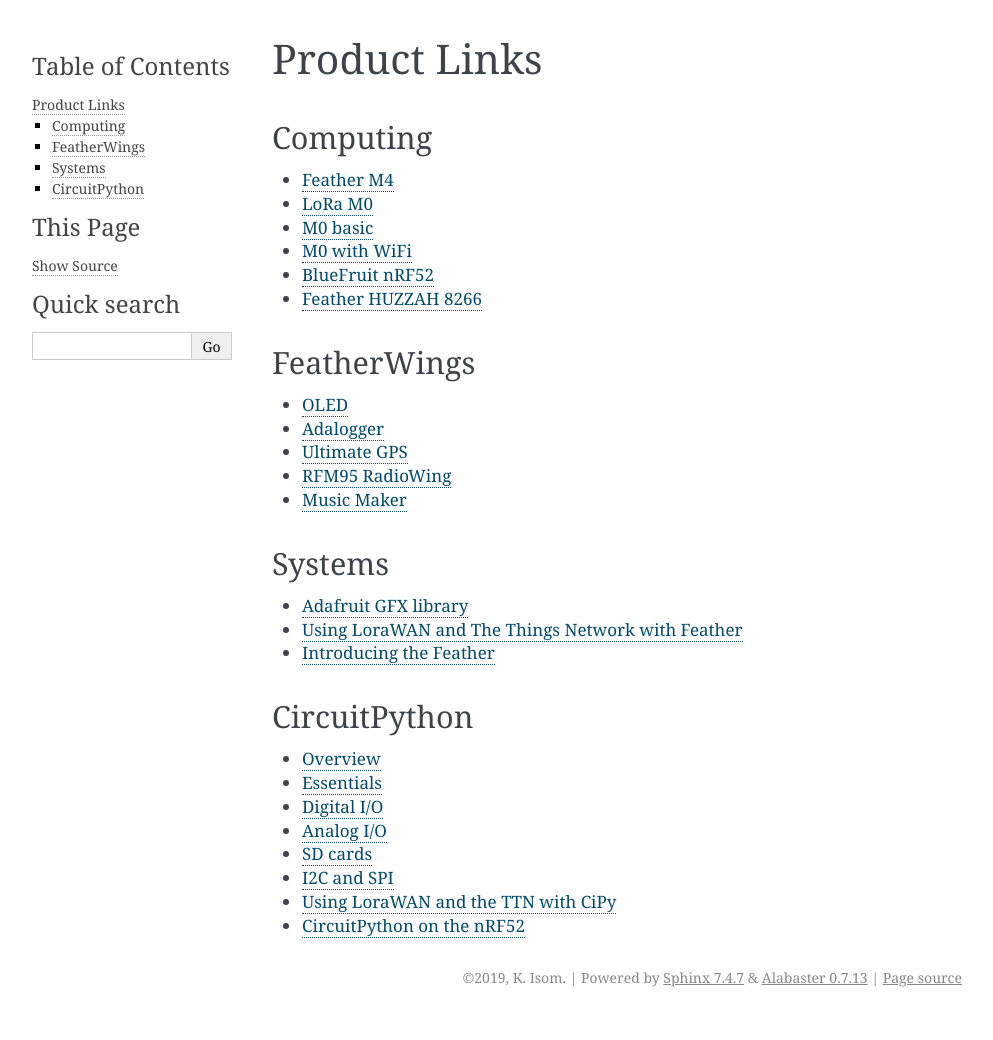
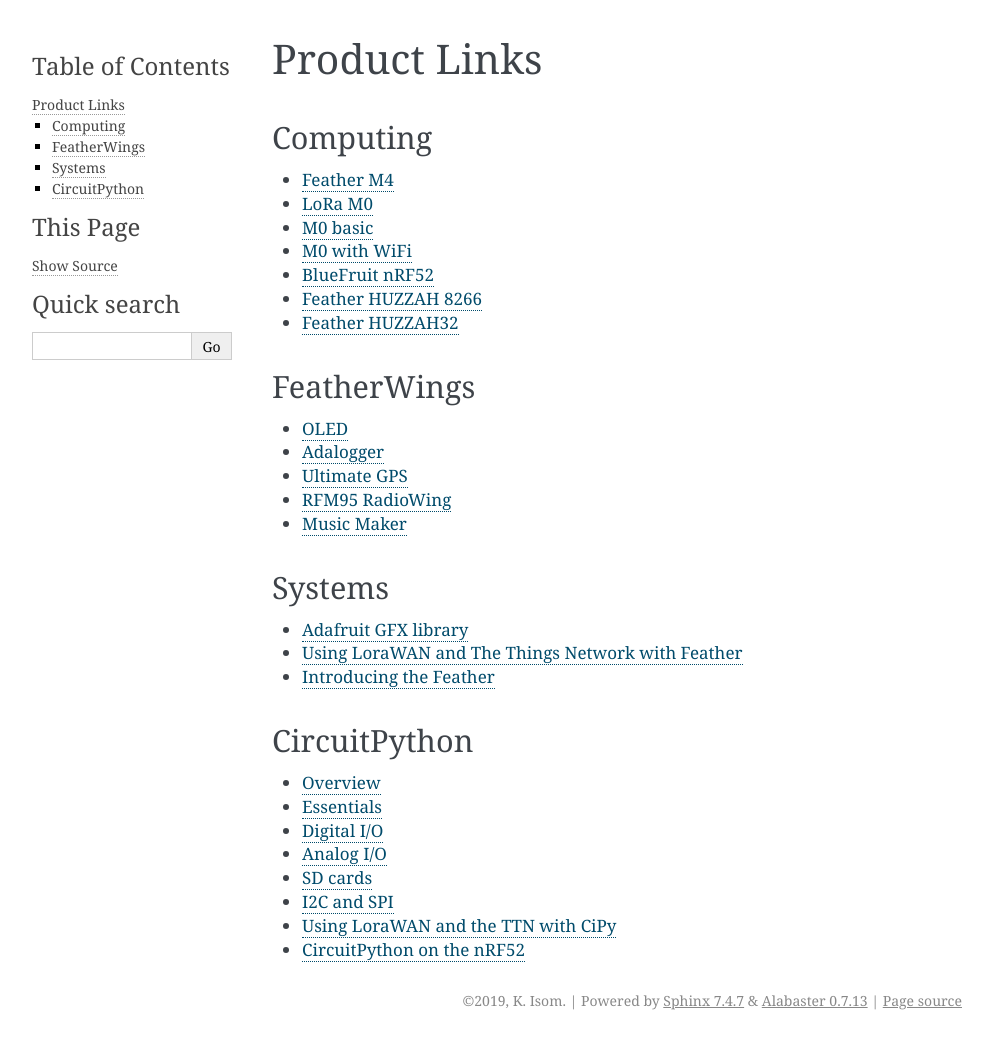
Before and after one commit to kisom/feather-notebook, a Sphinx documentation site: the page built from source/links.rst, in a window 1280 px wide. Shown: the whole page, without its empty margins (148-1141 px from the left). Built offline with Sphinx 7.4.7, drawn with Linux system fonts in a browser that asks for light colours; before the commit the page ends 1017 px from its top, so only the background shows below that.

Commit message:
Add HUZZAH32.

```diff
--- a/source/links.rst
+++ b/source/links.rst
@@ -14,6 +14,7 @@
 -  `BlueFruit
    nRF52 <https://learn.adafruit.com/bluefruit-nrf52-feather-learning-guide/>`__
 -  `Feather HUZZAH 8266 <https://learn.adafruit.com/adafruit-feather-huzzah-esp8266/overview>`__
+-  `Feather HUZZAH32 <https://learn.adafruit.com/adafruit-huzzah32-esp32-feather>`__
 
 FeatherWings
 ------------
```
